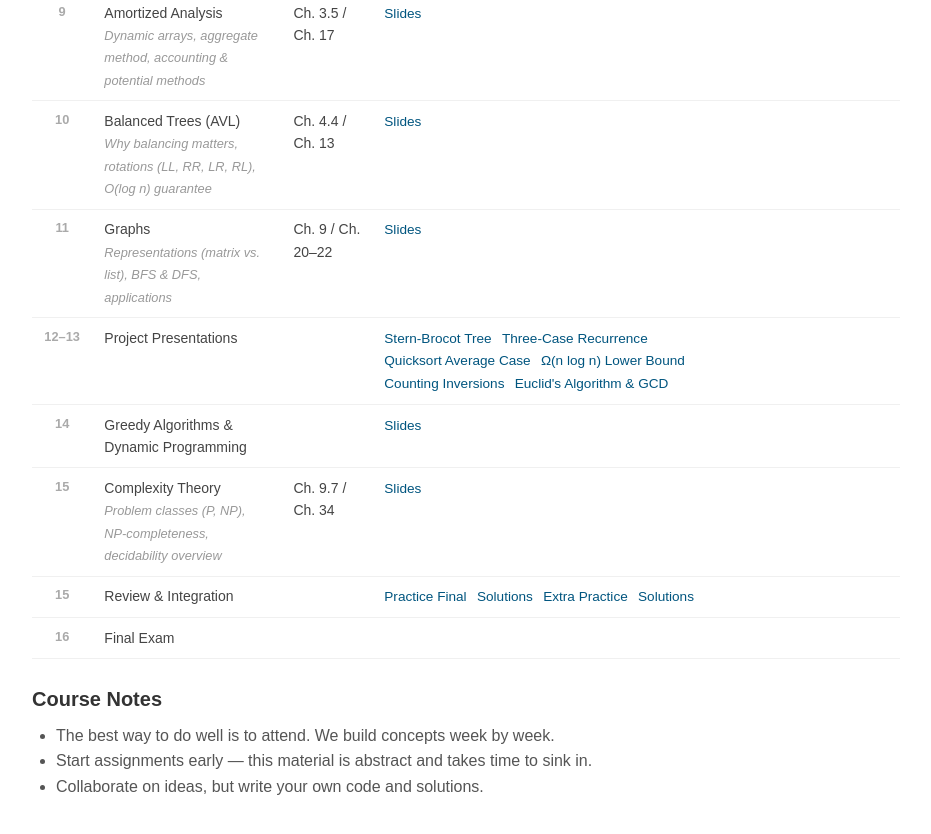
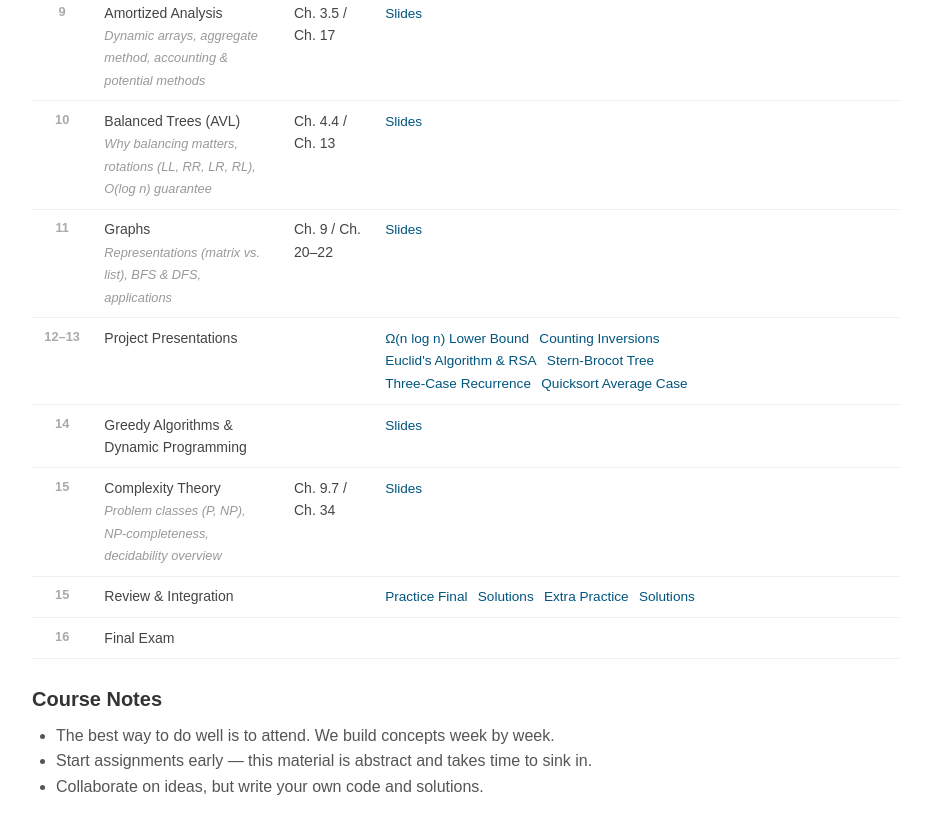
Before and after one commit to amoretti86/amoretti86.github.io, a plain HTML site: page dsa-spring2026/index.html in a window 1280 px wide. Shown: the part 1479-2313 px from the top of the page, without its empty margins (174-1105 px from the left). Drawn offline with Linux system fonts and the light colour scheme.

Commit message:
Replace placeholder Wikipedia links with actual student presentation links
Co-Authored-By: Claude Sonnet 4.6 <noreply@anthropic.com>

```diff
--- a/dsa-spring2026/index.html
+++ b/dsa-spring2026/index.html
@@ -209,12 +209,12 @@
                     <td>Project Presentations</td>
                     <td></td>
                     <td class="materials">
-                        <a href="https://en.wikipedia.org/wiki/Stern%E2%80%93Brocot_tree">Stern-Brocot Tree</a>
-                        <a href="https://en.wikipedia.org/wiki/Master_theorem_(analysis_of_algorithms)">Three-Case Recurrence</a>
-                        <a href="https://en.wikipedia.org/wiki/Quicksort#Analysis_of_randomized_quicksort">Quicksort Average Case</a>
-                        <a href="https://en.wikipedia.org/wiki/Comparison_sort">&Omega;(n log n) Lower Bound</a>
-                        <a href="https://en.wikipedia.org/wiki/Inversion_(discrete_mathematics)">Counting Inversions</a>
-                        <a href="https://en.wikipedia.org/wiki/Euclidean_algorithm">Euclid's Algorithm &amp; GCD</a>
+                        <a href="https://docs.google.com/presentation/d/1U6DCg4nKnAzPPrS5J38pgd6vJgijbz-SKD4vMDgTv1E/edit?slide=id.g3d59b50b23b_0_5#slide=id.g3d59b50b23b_0_5">&Omega;(n log n) Lower Bound</a>
+                        <a href="https://drive.google.com/file/d/1YFrlZjqBeImmkBOiXkQWtinEUu8YUz2j/view">Counting Inversions</a>
+                        <a href="https://www.canva.com/design/DAHGgFTv3V0/Z197gRhASoQGviEAQIDGug/edit">Euclid's Algorithm &amp; RSA</a>
+                        <a href="https://www.canva.com/design/DAHGs9P_wgk/pk_AWbisRfysKqUgEzk0cA/view?utm_content=DAHGs9P_wgk&utm_campaign=designshare&utm_medium=link2&utm_source=uniquelinks&utlId=hefc3a18a9d">Stern-Brocot Tree</a>
+                        <a href="https://www.canva.com/design/DAHG1QnJ9v8/0bqFj1F0bCGncLPCSKLaYA/edit">Three-Case Recurrence</a>
+                        <a href="https://www.youtube.com/watch?v=uAsqsqASIDE&feature=youtu.be">Quicksort Average Case</a>
                     </td>
                     <td class="assignment"></td>
                 </tr>
```
